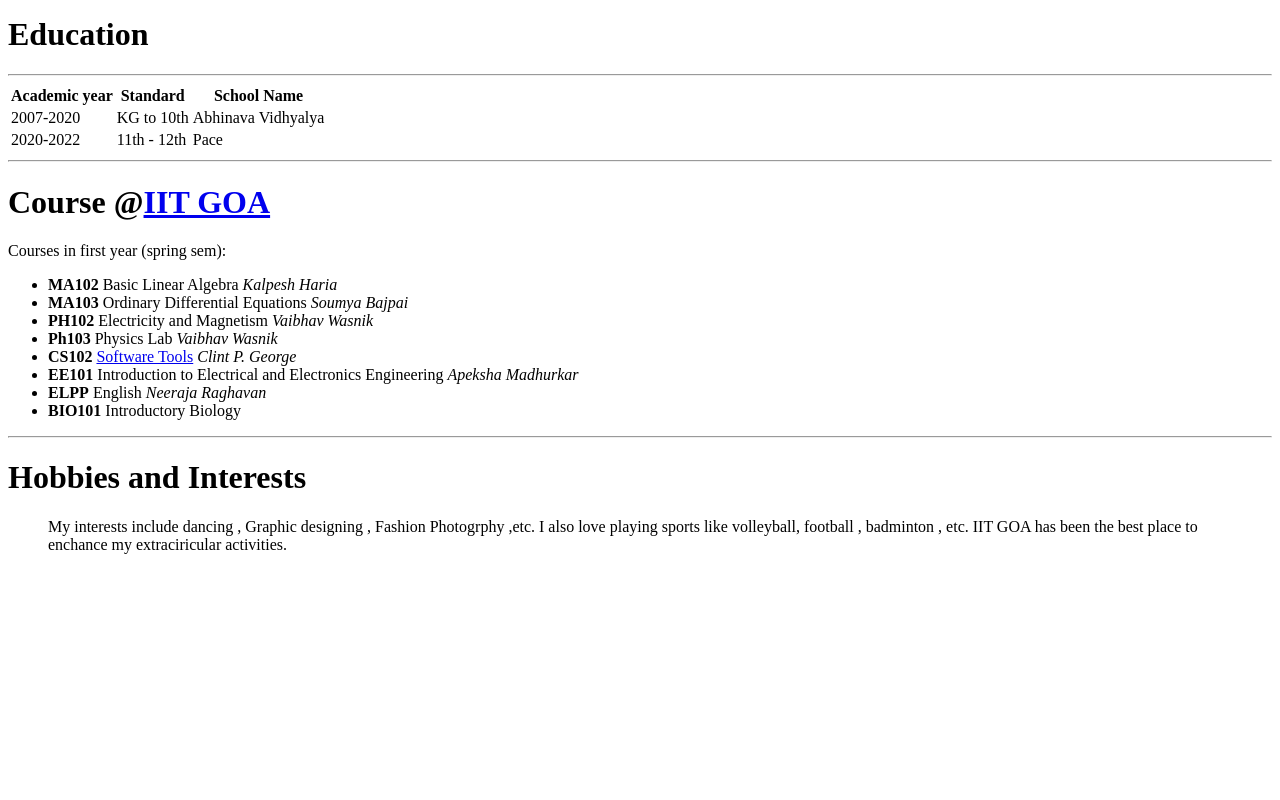
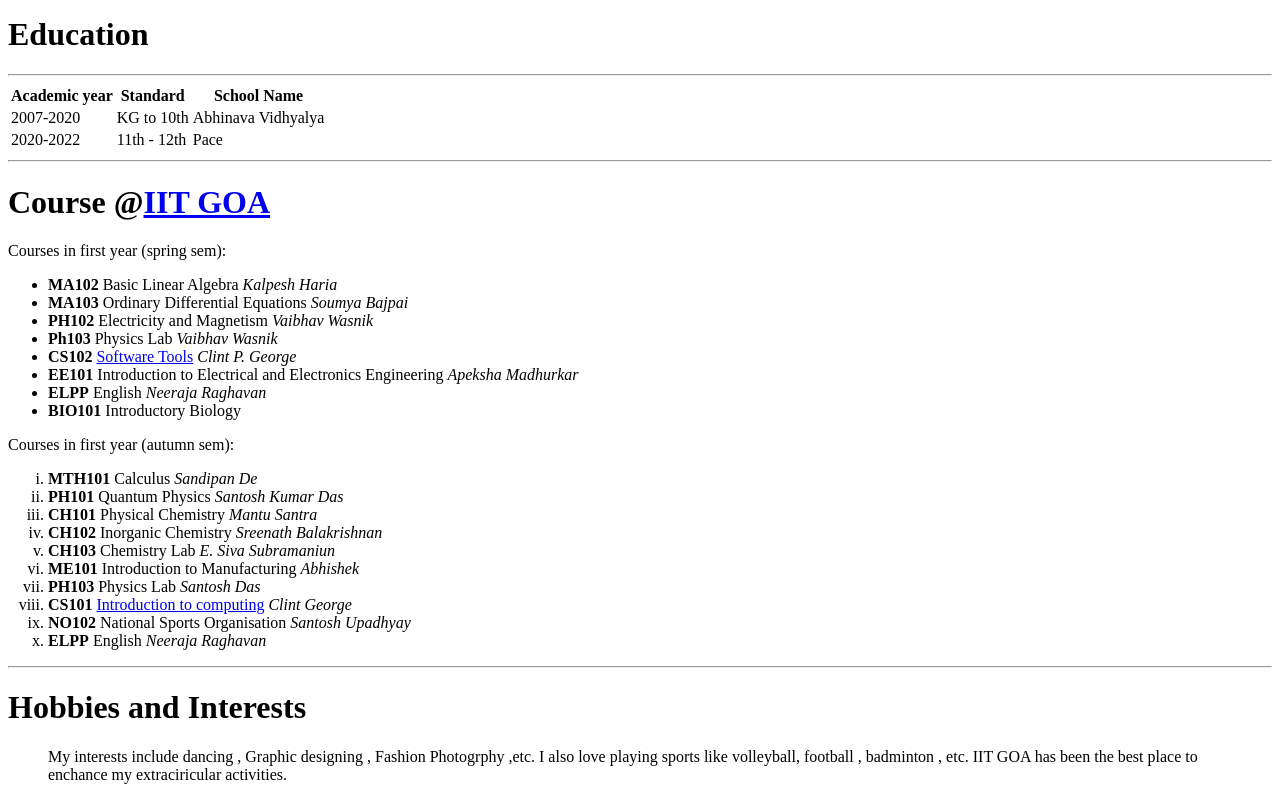
Before and after one commit to ishitachail/ishitachail.github.io, a plain HTML site: page index.html in a window 1280 px wide. Shown: the part 723-1523 px from the top of the page. Before the commit the page ends 1293 px from the top, so only its background shows below. Drawn offline with Linux system fonts and the light colour scheme.

Commit message:
Update index.html

```diff
--- a/index.html
+++ b/index.html
@@ -61,7 +61,7 @@ As a computer science student, I have honed my skills in various programming lan
 
 <p>Courses in first year (spring sem):</p>
 
-<ul style="sqaure">
+<ul type="sqaure">
   <li><strong>MA102</strong> Basic Linear Algebra <em>Kalpesh Haria</em></li>
   <li><strong>MA103</strong> Ordinary Differential Equations <em>Soumya Bajpai</em></li>
   <li><strong>PH102</strong> Electricity and Magnetism <em>Vaibhav Wasnik</em></li>
@@ -71,6 +71,20 @@ As a computer science student, I have honed my skills in various programming lan
   <li><strong>ELPP</strong> English <em>Neeraja Raghavan</em></li>
   <li><strong>BIO101</strong> Introductory Biology</li>
 </ul>
+    <p>Courses in first year (autumn sem):</p>
+
+    <ol type= "i">
+  <li><strong>MTH101</strong> Calculus <em>Sandipan De</em></li>
+  <li><strong>PH101</strong> Quantum Physics <em>Santosh Kumar Das</em></li>
+  <li><strong>CH101</strong> Physical Chemistry <em>Mantu Santra</em></li>
+  <li><strong>CH102</strong> Inorganic Chemistry <em>Sreenath Balakrishnan</em></li>
+  <li><strong>CH103</strong> Chemistry Lab <em>E. Siva Subramaniun</em></li>
+  <li><strong>ME101</strong> Introduction to Manufacturing <em>Abhishek</em></li>
+  <li><strong>PH103</strong> Physics Lab <em>Santosh Das</em></li>
+  <li><strong>CS101</strong> <a href="https://clintpgeorge.github.io/cs-102/">Introduction to computing</a> <em>Clint George</em></li>
+  <li><strong>NO102</strong> National Sports Organisation <em>Santosh Upadhyay</em></li>
+  <li><strong>ELPP</strong> English <em>Neeraja Raghavan</em></li>
+</ol>
 
 <hr />
 
```
